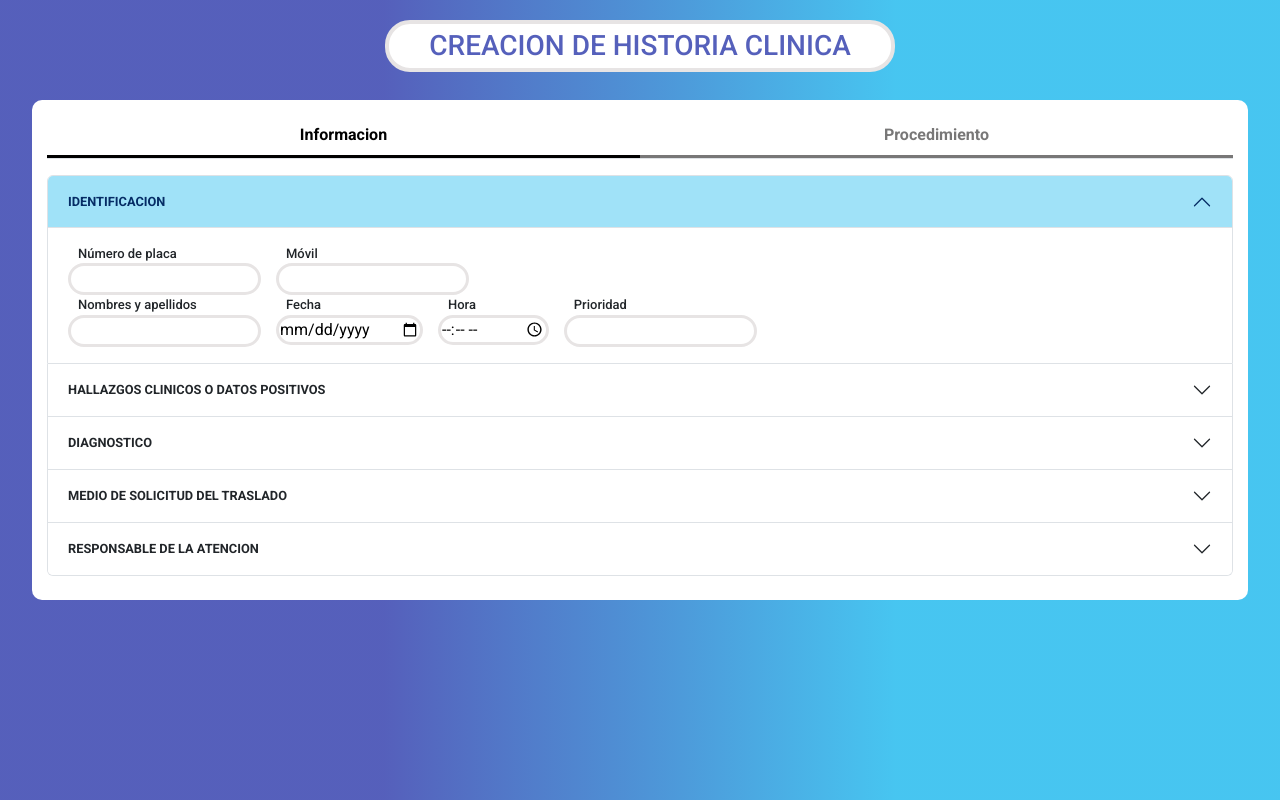
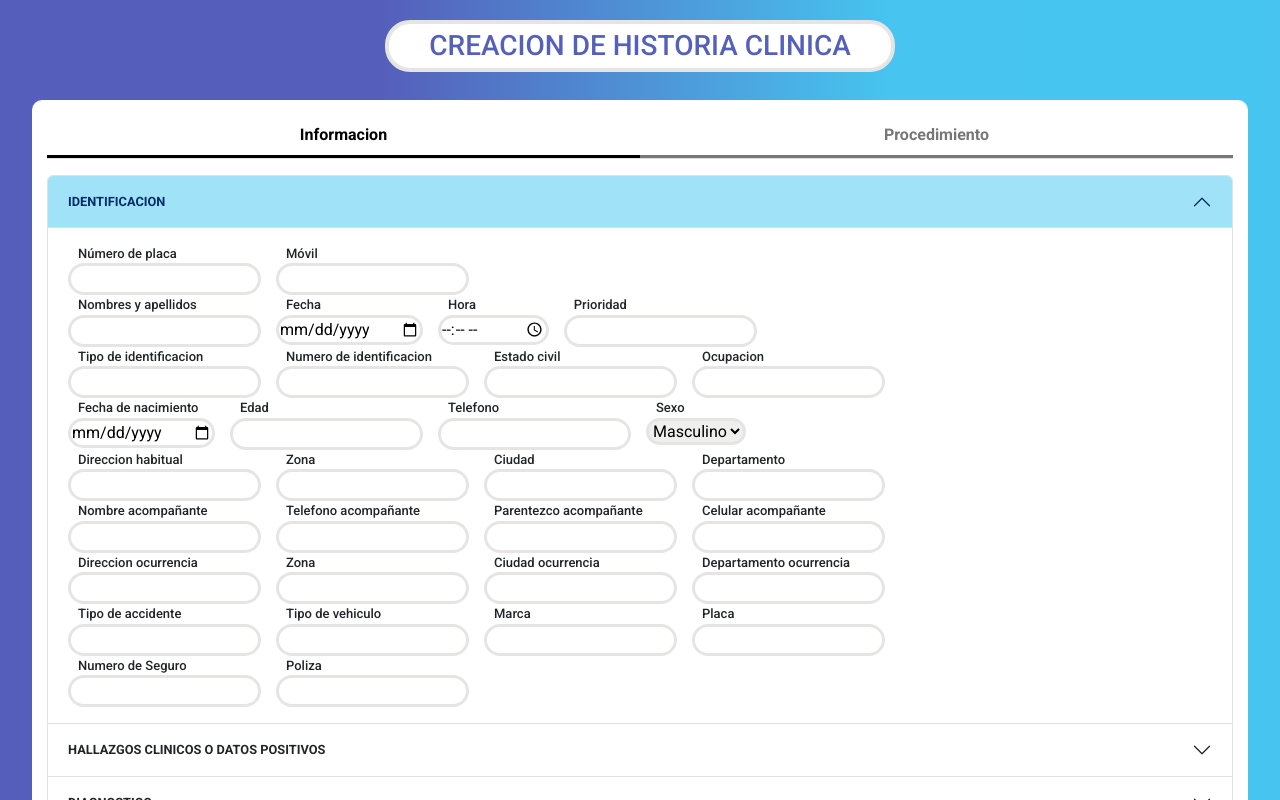
Before and after one commit to frangabriel/proyecto_global, a React (Vite) app: page / in a window 1280 px wide. Shown: the top 800 px of the page. Built offline with nearby package versions, Linux system fonts and the light colour scheme.

Commit message:
Se agrego el componente CampoSelect

```diff
--- a/src/App.css
+++ b/src/App.css
@@ -87,6 +87,11 @@ button.accordion-button:not(.collapsed) {
   border: 3px solid #E7E4E4;
 }
 
+.container-campo select.quierosexo {
+  border-radius: 20px;
+  border: 3px solid #E7E4E4;
+}
+
 .container-campo label {
   padding-left: 10px;
   font-weight: 500;
--- /dev/null
+++ b/src/componentes/comunes/CampoSelect.jsx
@@ -0,0 +1,14 @@
+import React from 'react'
+import '../../App.css'
+
+export const CampoSelect = ({title, id}) => {
+  return (
+    <div className='container-campo'>
+        <label htmlFor={id}>{title}</label>
+        <select className='quierosexo'>
+          <option value="masculino">Masculino</option>
+          <option value="femenino">Femenino</option>
+        </select>
+    </div>
+  )
+}
--- a/src/componentes/vista/Identificacion.jsx
+++ b/src/componentes/vista/Identificacion.jsx
@@ -2,6 +2,7 @@ import React from 'react'
 import { CampoInput } from '../comunes/CampoInput'
 import { CampoDate } from '../comunes/CampoDate'
 import { CampoTime } from '../comunes/CampoTime'
+import { CampoSelect } from '../comunes/CampoSelect'
 
 export const Identificacion = () => {
   return (
@@ -16,6 +17,46 @@ export const Identificacion = () => {
             <CampoTime title='Hora' id='hora' name='hora'/>
             <CampoInput title='Prioridad' id='prioridad' name='prioridad' />
         </div>
+        <div className='fila'>
+            <CampoInput title='Tipo de identificacion' id='tipoidentificacion' name='tipoidentificacion' />
+            <CampoInput title='Numero de identificacion' id='numeroidentificacion' name='numeroidentificacion'/>
+            <CampoInput title='Estado civil' id='estadocivil' name='estadocivil' />
+            <CampoInput title='Ocupacion' id='ocupacion' name='ocupacion'/>
+        </div>
+        <div className='fila'>
+            <CampoDate title='Fecha de nacimiento' id='nacimiento' name='nacimiento' />
+            <CampoInput title='Edad' id='edad' name='edad'/>
+            <CampoInput title='Telefono' id='telefono' name='telefono' />
+            <CampoSelect title='Sexo' id='sexo' name='sexo'/>
+        </div>
+        <div className='fila'>
+            <CampoInput title='Direccion habitual' id='direccionhabitual' name='direccionhabitual' />
+            <CampoInput title='Zona' id='zona' name='zona'/>
+            <CampoInput title='Ciudad' id='ciudadresidencia' name='ciudadresidencia' />
+            <CampoInput title='Departamento' id='departamentoresidencia' name='departamentoresidencia'/>
+        </div>
+        <div className='fila'>
+            <CampoInput title='Nombre acompañante' id='nombreacompañante' name='nombreacompañante' />
+            <CampoInput title='Telefono acompañante' id='telefonoacompañante' name='telefonoacompañante'/>
+            <CampoInput title='Parentezco acompañante' id='parentezcoacompañante' name='parentezcoacompañante' />
+            <CampoInput title='Celular acompañante' id='celularacompañante' name='celularacompañante'/>
+        </div>
+        <div className='fila'>
+            <CampoInput title='Direccion ocurrencia' id='direccionocurrencia' name='direccionocurrencia' />
+            <CampoInput title='Zona' id='zonao' name='zonao'/>
+            <CampoInput title='Ciudad ocurrencia' id='ciudadocurrencia' name='ciudadocurrencia' />
+            <CampoInput title='Departamento ocurrencia' id='departamentoocurrencia' name='departamentoocurrencia'/>
+        </div>
+        <div className='fila'>
+            <CampoInput title='Tipo de accidente' id='tipodeaccidente' name='tipodeaccidente' />
+            <CampoInput title='Tipo de vehiculo' id='tipodevehiculo' name='tipodevehiculo'/>
+            <CampoInput title='Marca' id='marca' name='marca' />
+            <CampoInput title='Placa' id='placa' name='placa'/>
+        </div>
+        <div className='fila'>
+            <CampoInput title='Numero de Seguro' id='numeroseguro' name='numeroseguro' />
+            <CampoInput title='Poliza' id='poliza' name='poliza'/>
+        </div>
     </section>
   )
 }
```
